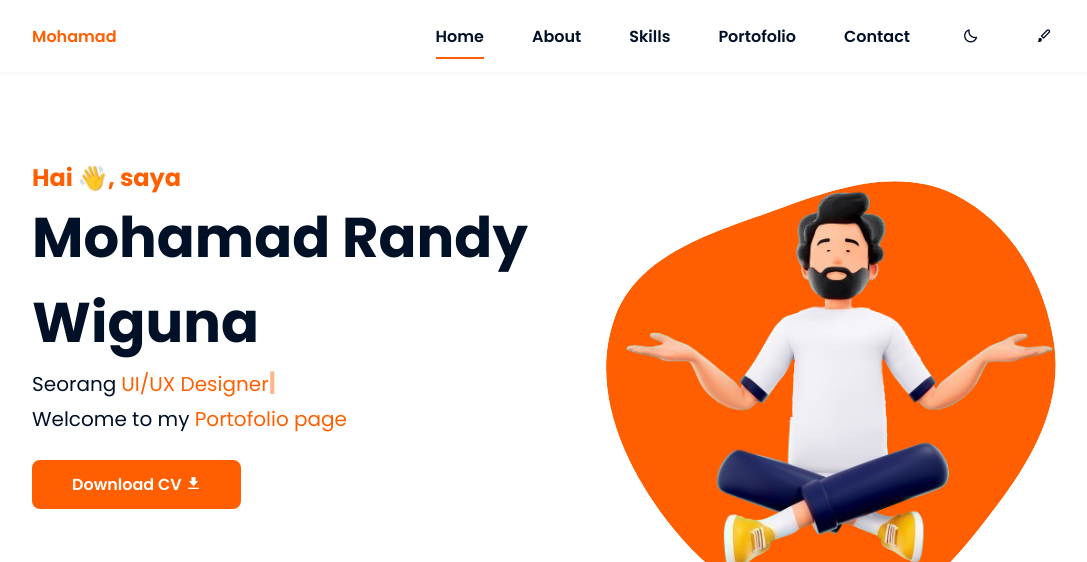
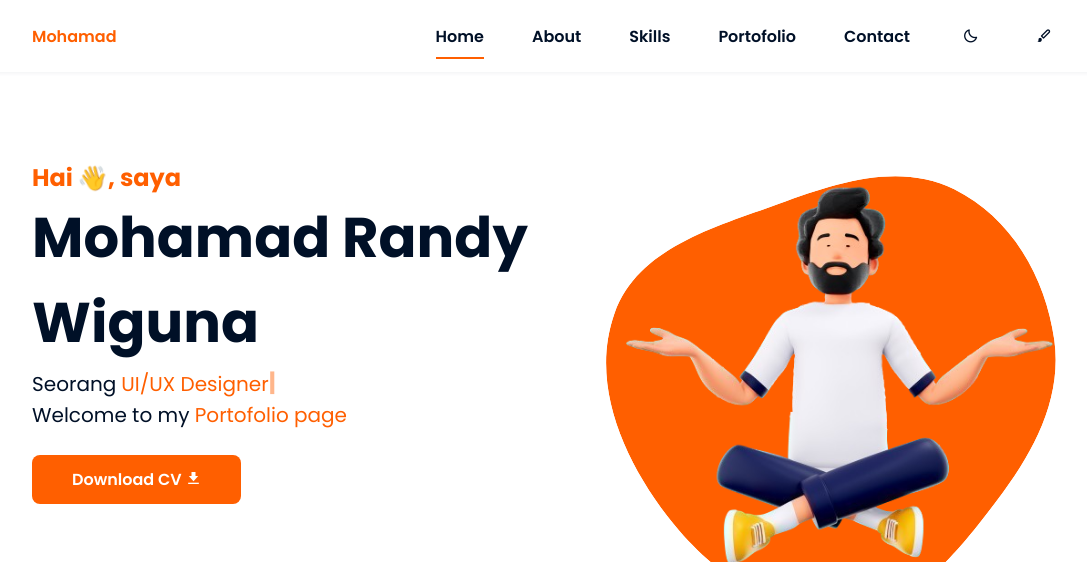
Before and after one commit to mrndyw/porto, a plain HTML site: page index.html in a window 1280 px wide. Shown: the top 562 px of the page, without its empty margins (96-1183 px from the left). Drawn offline with nearby package versions, Linux system fonts and the light colour scheme.

Commit message:
Update index.html

```diff
--- a/index.html
+++ b/index.html
@@ -66,12 +66,14 @@
             <div class="home__data">
                 <!-- <h1 class="home__title">Hi,<br>I'am <span class="home__title-color">Marlon</span><br> Web Designer</h1> -->
                 <h1 class="title">Hai <span class="wave-hand">👋</span>, saya <br><span class="name">Mohamad Randy <br>
-                        Wiguna</span><br><span class="info">Seorang</span> <span class="auto-type"></span> <br><span
-                        class="info">Welcome to my
-                        <span class="portofolio-text">Portofolio page</span></span></h1>
+                        Wiguna</span><br><span class="info">Seorang</span> <span class="auto-type"></span></h1>
+                <h1 class="info">Welcome to my
+                    <span class="portofolio-text">Portofolio page</span>
+                </h1>
                 <br>
 
-                <a href="pdf/Copy of Template CV Siswa PKL TP 20242025.pdf" download class="button">Download CV <i class='bx bxs-download'></i></a>
+                <a href="pdf/Copy of Template CV Siswa PKL TP 20242025.pdf" download class="button">Download CV <i
+                        class='bx bxs-download'></i></a>
             </div>
 
             <div class="home__social">
```
Lines whose indentation alone changed are shown as unchanged.
